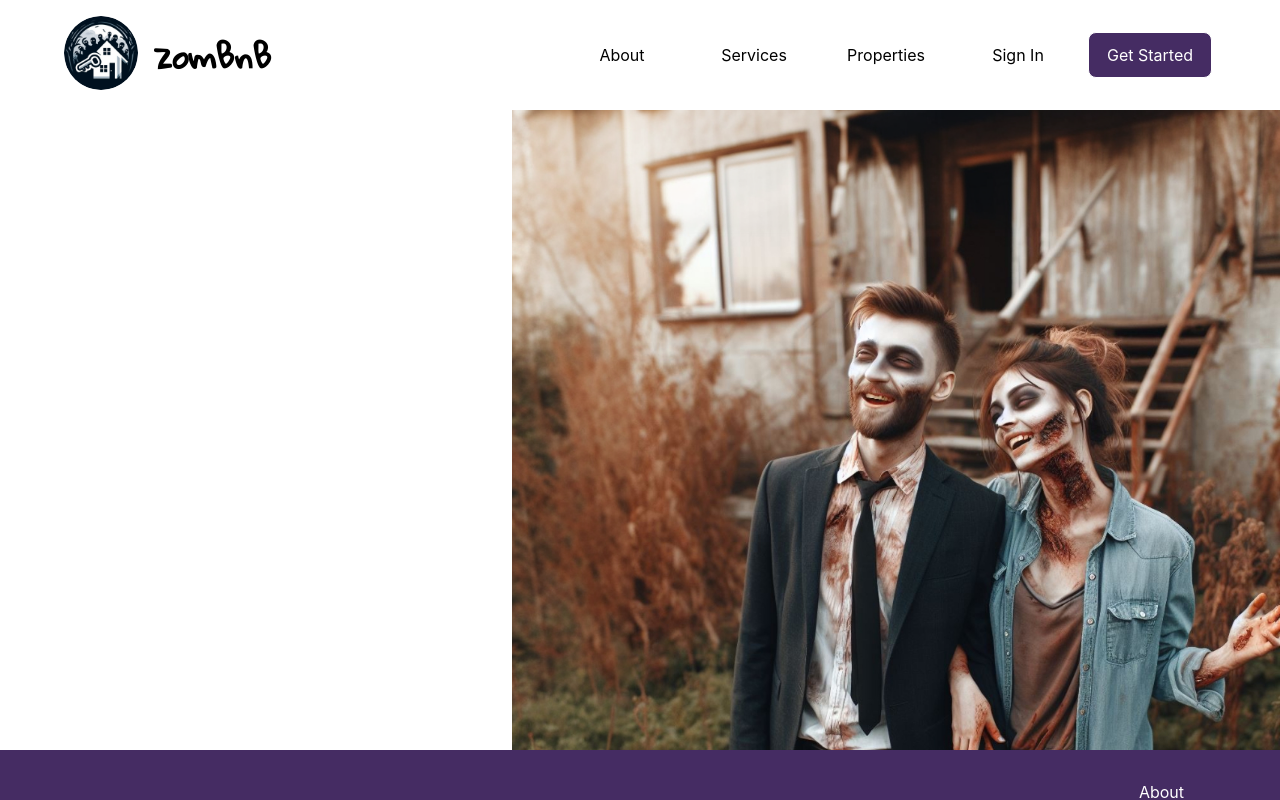
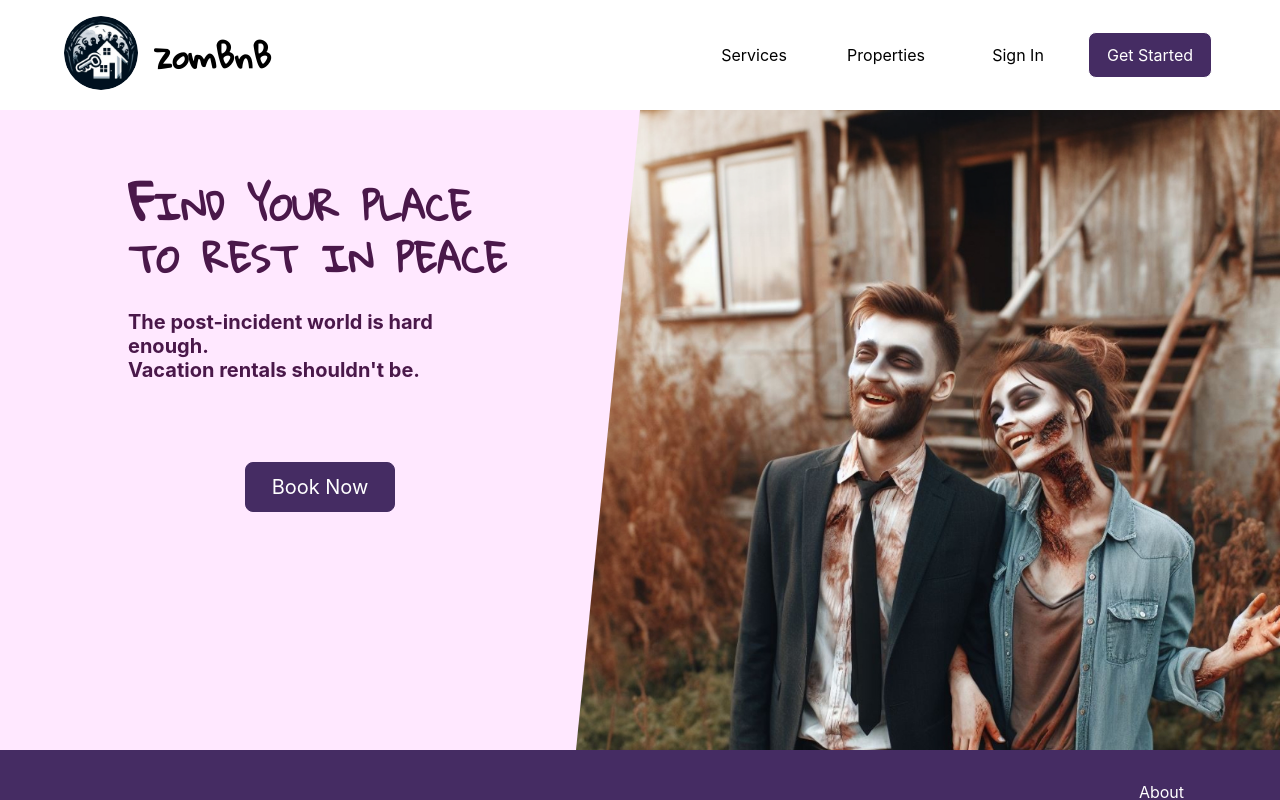
Before and after one commit to serocha/zombnb, a React (Create React App) app: page / in a window 1280 px wide. Shown: the top 800 px of the page. Built offline with nearby package versions, Linux system fonts and the light colour scheme.

Commit message:
modified landing page

```diff
--- a/src/components/Header.js
+++ b/src/components/Header.js
@@ -13,9 +13,8 @@ const Header = () => {
           <span className={classes.logoFont}>zomBnB</span>
         </div>
         <div id='nav-links' className={classes.navLinks}>
-          <a href='/#about' className={classes.navLink}>About</a>
           <a href='/#services' className={classes.navLink}>Services</a>
-          <a href='destinations' className={classes.navLink}>Properties</a>
+          <a href='/#destinations' className={classes.navLink}>Properties</a>
           <a href='login' className={classes.navLink}>Sign In</a>
           <a href='create-account' className={classes.headerCTA}>Get Started</a>
         </div>
--- a/src/pages/Landing.js
+++ b/src/pages/Landing.js
@@ -7,7 +7,15 @@ const Landing = () => {
       <main>
       <section>
         <div className={classes.heroWrapper}>
-          {/* <div className={classes.hero}></div> */}
+          <div className={classes.hero}>
+            <div className={classes.heroTitle}>Find your place<br/>to rest in peace</div>
+            <div className={classes.heroText}>
+              The post-incident world is hard enough.<br/>Vacation rentals shouldn't be.
+            </div>
+            <div className={classes.heroBtnWrapper}>
+              <button className={classes.heroBtn}>Book Now</button>
+            </div>
+          </div>
           <div className={classes.heroImg} />
         </div>
       </section>
--- a/src/pages/landing.module.scss
+++ b/src/pages/landing.module.scss
@@ -1,22 +1,73 @@
-
+@import '../variables';
 
 .heroWrapper {
   position: relative;
   display: flex;
   width: 100%;
+  max-width: 1920px;
 }
 
 .hero {
-  width: 200px; // Set your desired width
-  height: 200px; // Set your desired height
-  background-color: #f00; // Set your desired background color
+  position: absolute;
+  color: rgb(74, 24, 74);
+  background-color: rgb(255, 232, 255);
+  box-shadow: -10px 10px 10px 5px gray;
+  top: 0;
+  left: 0;
+  width: 50%; /* Adjust width according to your design */
+  height: 100%; /* Adjust height according to your design */
+  clip-path: polygon(
+    0% 0%, /* Top left corner */
+    100% 0%, /* Top right corner */
+    100% 0%, /* Bottom right corner, indented slightly */
+    90% 100%, /* Bottom corner, meeting the image */
+    0% 100% /* Bottom left corner */
+  );
 
-  // Clipping the bottom right corner to create a triangle effect
-  clip-path: polygon(0 0, 100% 0, 100% 100%, 0 calc(100% - 30px)); // Adjust the calc value to control the cut-off size
+  .heroTitle {
+    margin: 4*$unit 8*$unit 2*$unit;
+    letter-spacing: 0px;
+    line-height: 52px;
+    font-family: 'Gloria Hallelujah';
+    font-size: 52px;
+    font-weight: bold;
+    font-variant-caps: small-caps;
+  }
 
-  // Optional: add some border and shadows for styling
-  border: 1px solid #000;
-  box-shadow: 0 0 10px rgba(0, 0, 0, 0.3);
+  .heroText {
+    margin: 2*$unit 8*$unit;
+    font-size: 20px;
+    letter-spacing: 0px;
+    font-weight: bold;
+  }
+
+  .heroBtnWrapper {
+    display: flex;
+    padding: 3*$unit;
+    justify-content: center;
+  }
+
+  .heroBtn {
+    width: 150px;
+    text-align: center;
+    padding: 12px 16px;
+    margin: 0 4px;
+    border: 1px solid white;
+    background-color: $themeColor;
+    color: white;
+    border-radius: 8px;
+    border: 1px solid $themeColor;
+    transition: background-color 0.1s, color 0.1s, border 0.2s;
+    font: inherit;
+    font-size: 20px;
+
+    &:hover {
+      background-color: white;
+      color: black;
+      border: 1px solid $themeColor;
+      cursor: pointer;
+    }
+  }
 }
 
 .heroImg {
```
